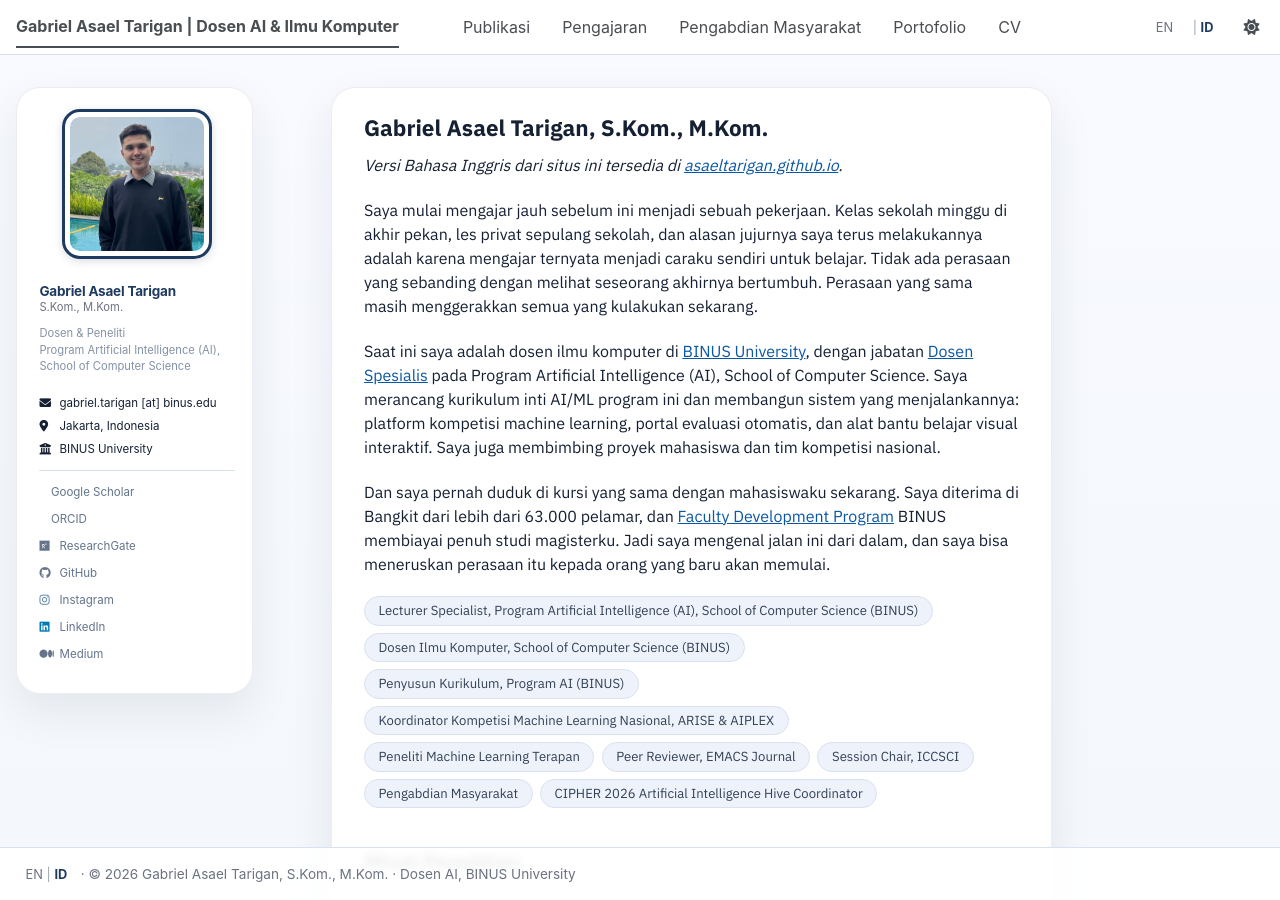
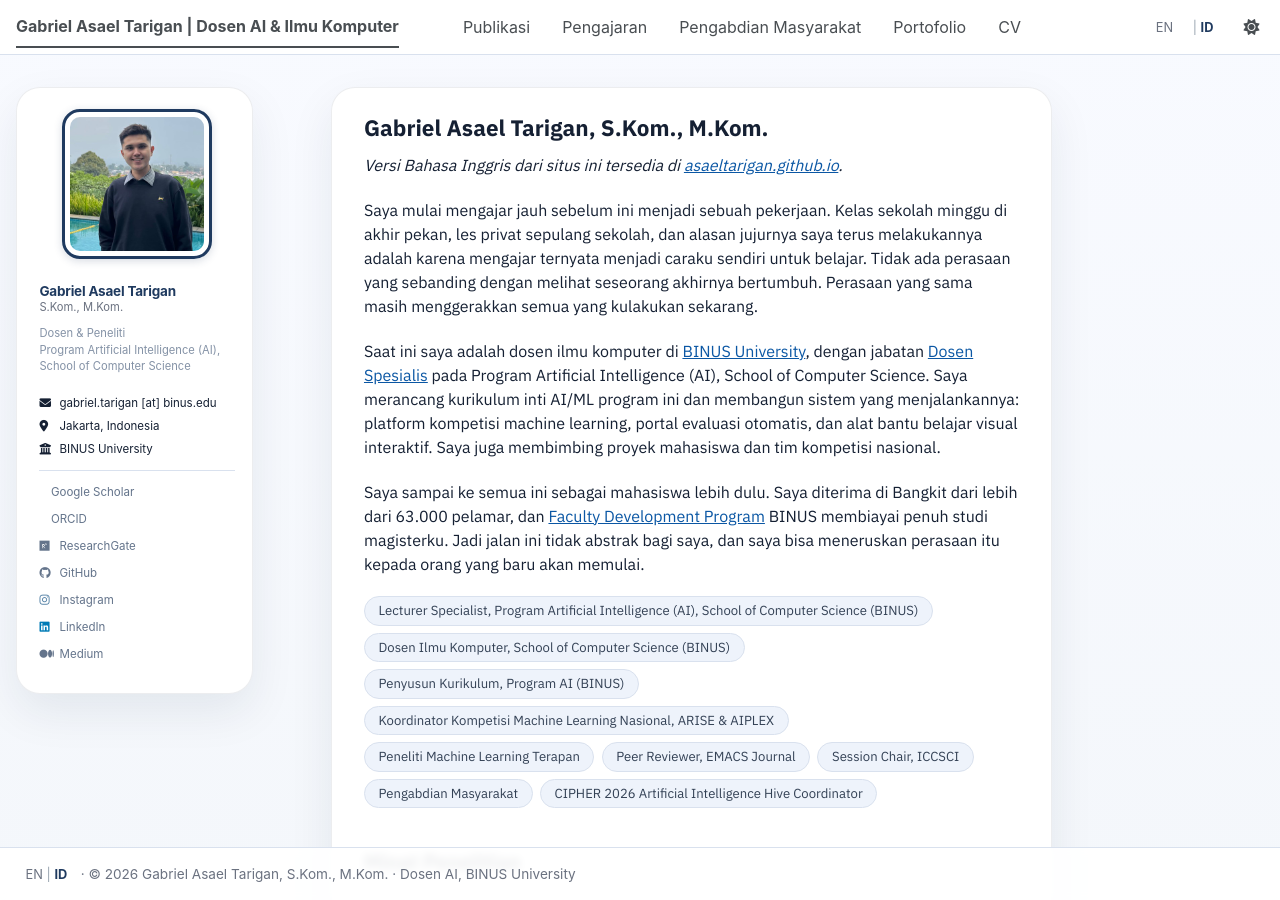
Before and after one commit to asaeltarigan/id, a Jekyll site: the page built from _pages/about.md, in a window 1280 px wide and 900 px high. Built offline with Jekyll 4.4.1, drawn with Linux system fonts in a browser that asks for light colours; a style sheet for code colours, icons or effects is not loaded.

Commit message:
Tentang: ganti pembuka dengan jembatan mahasiswa-dulu

```diff
--- a/_pages/about.md
+++ b/_pages/about.md
@@ -15,7 +15,7 @@ Saya mulai mengajar jauh sebelum ini menjadi sebuah pekerjaan. Kelas sekolah min
 
 Saat ini saya adalah dosen ilmu komputer di [BINUS University](https://www.binus.ac.id), dengan jabatan [Dosen Spesialis](https://socs.binus.ac.id/artificial-intelligence/people/gabriel-asael-tarigan-s-kom-m-kom/) pada Program Artificial Intelligence (AI), School of Computer Science. Saya merancang kurikulum inti AI/ML program ini dan membangun sistem yang menjalankannya: platform kompetisi machine learning, portal evaluasi otomatis, dan alat bantu belajar visual interaktif. Saya juga membimbing proyek mahasiswa dan tim kompetisi nasional.
 
-Dan saya pernah duduk di kursi yang sama dengan mahasiswaku sekarang. Saya diterima di Bangkit dari lebih dari 63.000 pelamar, dan [Faculty Development Program](https://www.binus.ac.id) BINUS membiayai penuh studi magisterku. Jadi saya mengenal jalan ini dari dalam, dan saya bisa meneruskan perasaan itu kepada orang yang baru akan memulai.
+Saya sampai ke semua ini sebagai mahasiswa lebih dulu. Saya diterima di Bangkit dari lebih dari 63.000 pelamar, dan [Faculty Development Program](https://www.binus.ac.id) BINUS membiayai penuh studi magisterku. Jadi jalan ini tidak abstrak bagi saya, dan saya bisa meneruskan perasaan itu kepada orang yang baru akan memulai.
 
 <ul class="role-chips">
 <li>Lecturer Specialist, Program Artificial Intelligence (AI), School of Computer Science (BINUS)</li>
```
